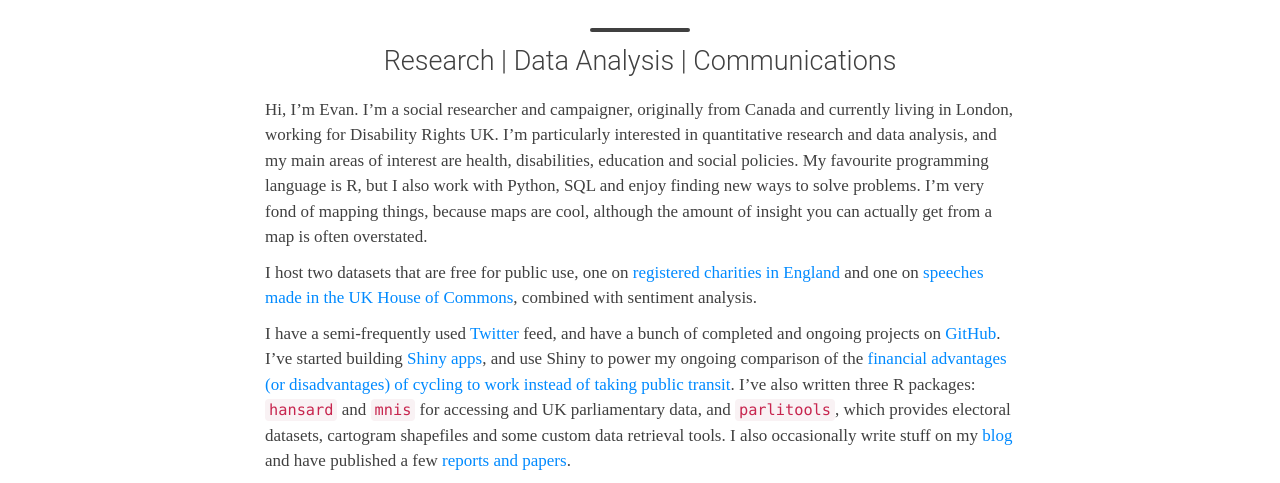
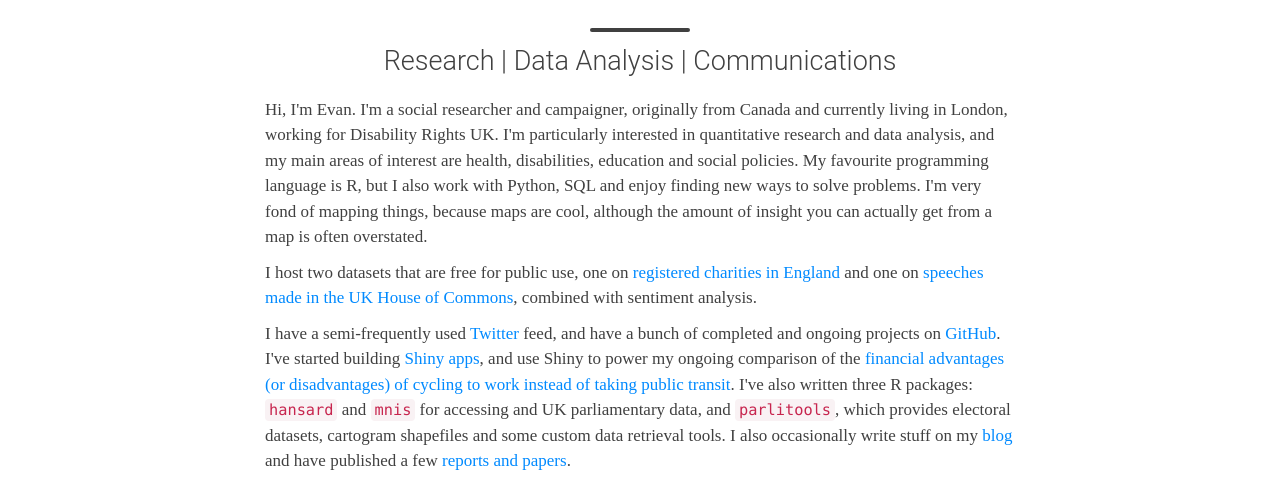
Before and after one commit to evanodell/evanodell.com, a Jekyll site: the page built from index.html, in a window 1280 px wide and 983 px high. Shown: the part 245-728 px from the top of the window. Built offline with Jekyll 4.4.1, drawn with Linux system fonts in a browser that asks for light colours; nearby versions of some CDN libraries; some web fonts are replaced.

Commit message:
update charity data links, changes to homepage

```diff
--- /dev/null
+++ b/index.html
@@ -0,0 +1,68 @@
+---
+layout: page
+title: Evan Odell
+subtitle: Research | Data Analysis | Communications
+use-site-title: true
+meta-title: "Evan Odell - Social Policy Professional"
+meta-description: Evan Odell is a data geek, social researcher and campaigner based in London.
+image: /img/EvanOdell.jpg
+---
+
+<p>Hi, I'm Evan. I'm a social researcher and campaigner, originally from Canada and currently living in London, working for Disability Rights UK. I'm particularly interested in quantitative research and data analysis, and my main areas of interest are health, disabilities, education and social policies. My favourite programming language is R, but I also work with Python, SQL and enjoy finding new ways to solve problems. I'm very fond of mapping things, because maps are cool, although the amount of insight you can actually get from a map is often overstated.</p>
+
+<p>I host two datasets that are free for public use, one on <a href="/projects/datasets/charity-data">registered charities in England</a> and one on <a href="/projects/datasets/hansard-data">speeches made in the UK House of Commons</a>, combined with sentiment analysis.</p>
+
+<p>I have a semi-frequently used <a href="https://twitter.com/evanodell">Twitter</a> feed, and have a bunch of completed and ongoing projects on <a href="https://github.com/EvanOdell">GitHub</a>. I've started building <a href="/projects/#shiny-applications">Shiny apps</a>, and use Shiny to power my ongoing comparison of the <a href="/projects/cycling-vs-oyster">financial advantages (or disadvantages) of cycling to work instead of taking public transit</a>. I've also written three R packages: <a href="http://docs.evanodell.com/hansard"><code>hansard</code></a> and <a href="http://docs.evanodell.com/mnis"><code>mnis</code></a> for accessing and UK parliamentary data, and <a href="http://docs.evanodell.com/parlitools"><code>parlitools</code></a>, which provides electoral datasets, cartogram shapefiles and some custom data retrieval tools. I also occasionally write stuff on my <a href="/blog">blog</a> and have published a few <a href="/cv/#publications">reports and papers</a>.</p>
+
+<p>Besides all this technical stuff, I enjoy running, worrying that my musical tastes make me look like a pretentious snob, trying to read more fiction and enjoying living in a flat in London, rather than in a tent in northern British Columbia, like I used to.</p>
+
+<div class="posts-list">
+  {% for post in paginator.posts limit:1 %}
+  <article class="post-preview">
+    <a href="{{ post.url | prepend: site.baseurl }}">
+	  <h2 class="post-title">{{ post.title }}</h2>
+
+	  {% if post.subtitle %}
+	  <h3 class="post-subtitle">
+	    {{ post.subtitle }}
+	  </h3>
+	  {% endif %}
+    </a>
+
+    <p class="post-meta">
+      Posted on {{ post.date | date: "%B %-d, %Y" }}
+    </p>
+
+    <div class="post-entry-container">
+      {% if post.bigimg %}
+      <div class="post-image">
+        <a href="{{ post.url | prepend: site.baseurl }}">
+          <img src="{{ post.bigimg }}">
+        </a>
+      </div>
+      {% endif %}
+      <div class="post-entry">
+        {{ post.excerpt | strip_html | xml_escape | truncatewords: site.excerpt_length }}
+        {% assign excerpt_word_count = post.excerpt | number_of_words %}
+        {% if post.content != post.excerpt or excerpt_word_count > site.excerpt_length %}
+          <a href="{{ post.url | prepend: site.baseurl }}" class="post-read-more">[Read&nbsp;More]</a>
+        {% endif %}
+      </div>
+    </div>
+
+    {% if post.tags.size > 0 %}
+    <div class="blog-tags">
+      Tags:
+      {% if site.link-tags %}
+      {% for tag in post.tags %}
+      <a href="{{ site.baseurl }}/tag/{{ tag }}">{{ tag }}</a>
+      {% endfor %}
+      {% else %}
+        {{ post.tags | join: ", " }}
+      {% endif %}
+    </div>
+    {% endif %}
+
+   </article>
+  {% endfor %}
+</div>
```
Also changed, not shown: index.md (deleted, +0 -17 lines), projects/datasets/charity-data.md (+17 -17 lines), projects/index.md (+2 -2 lines).
